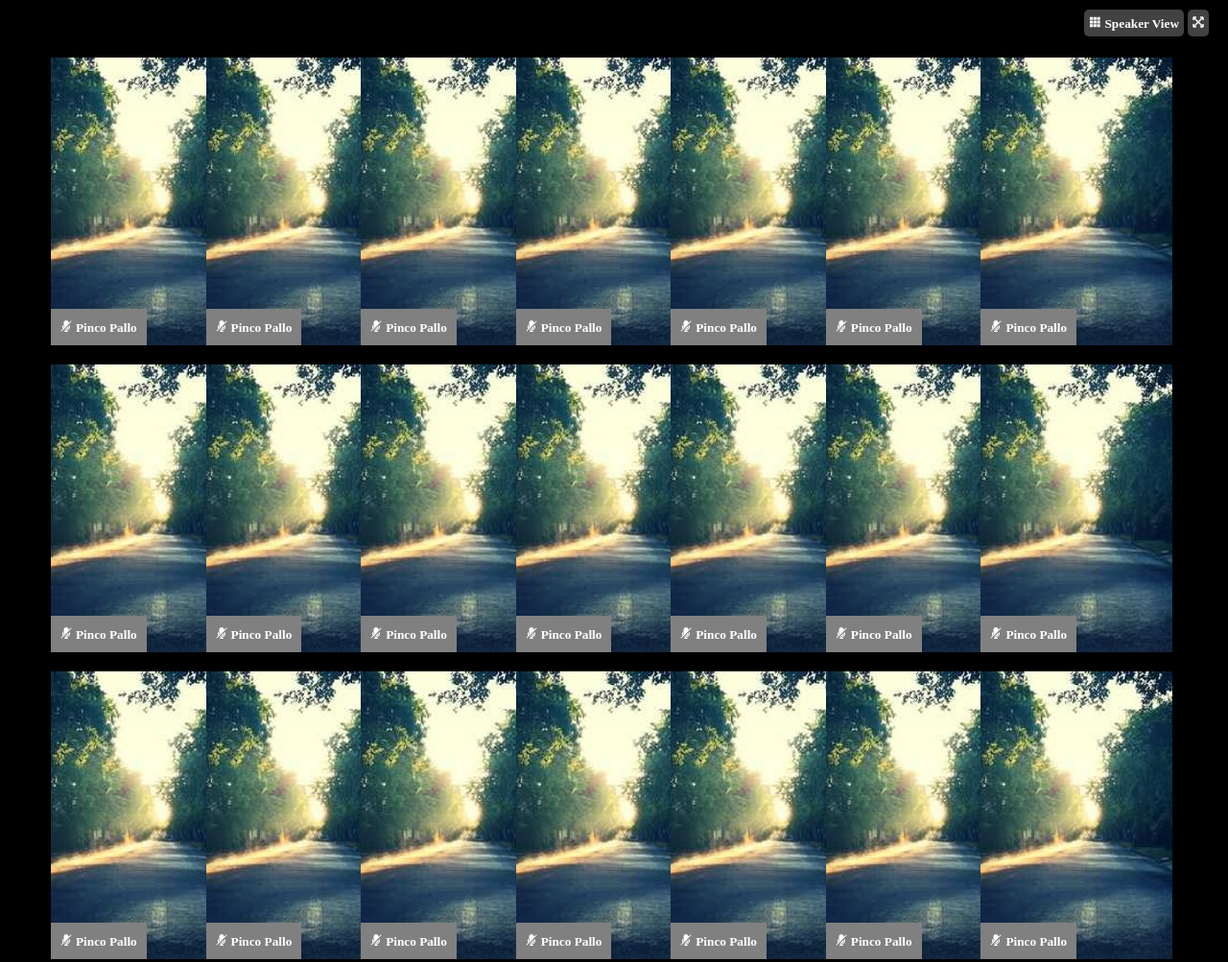
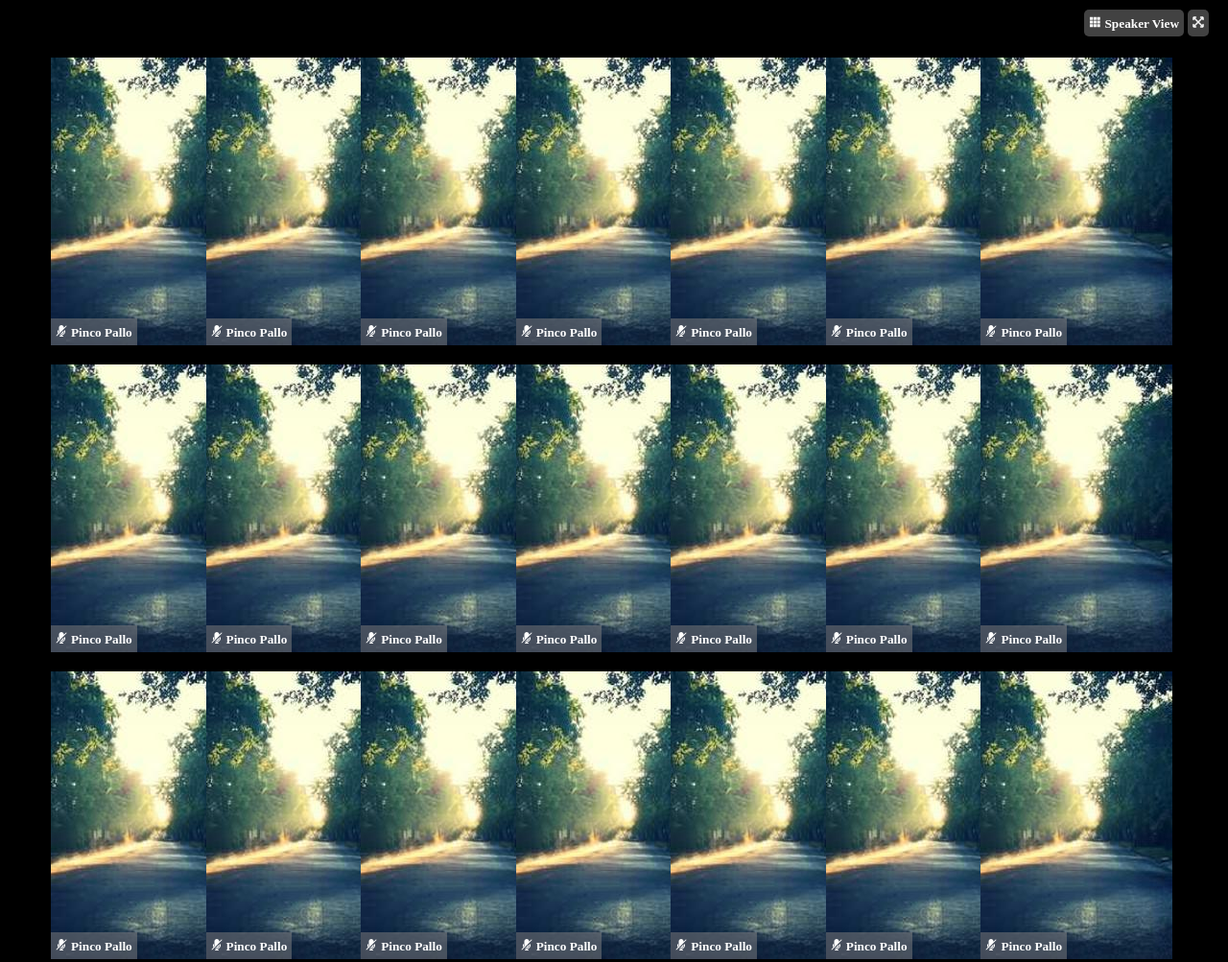
Before and after one commit to LorenzoPranio/html-css-zoom, a plain HTML site: page index.html in a window 1280 px wide. Shown: the top 1003 px of the page at 96% size. Drawn offline with Linux system fonts and the light colour scheme.

Commit message:
[FIX]Label background is now a rgba and dimension in style.css

```diff
--- a/css/style.css
+++ b/css/style.css
@@ -71,12 +71,12 @@ main{
 }
 
 .label{
-    padding: 10px;
+    padding: 5px;
     color: white;
     position: absolute;
     bottom: 0px;
     left: 0;
-    background-color: gray;
+    background-color: rgba(128, 128, 128, 0.507);
 }
 
 
```
